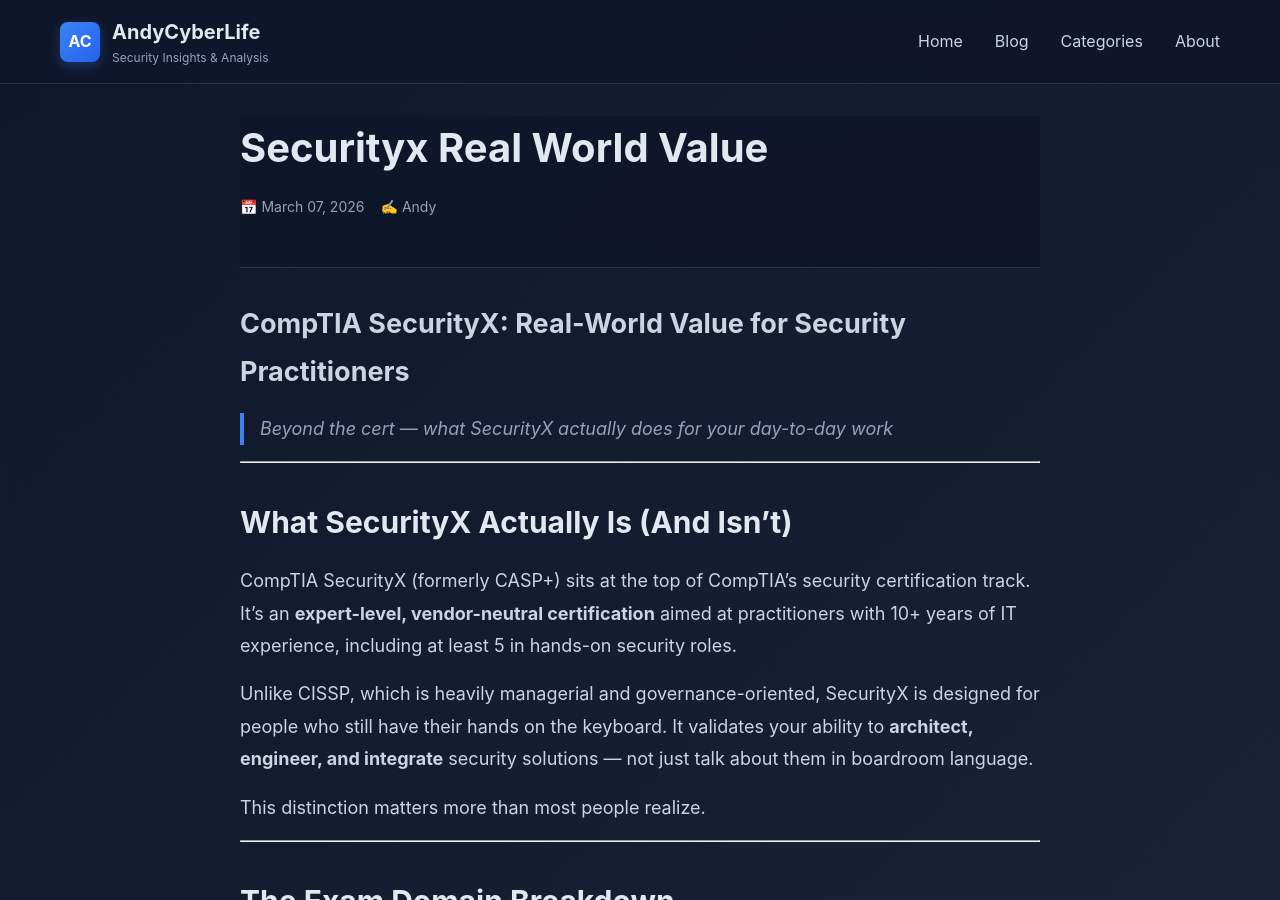
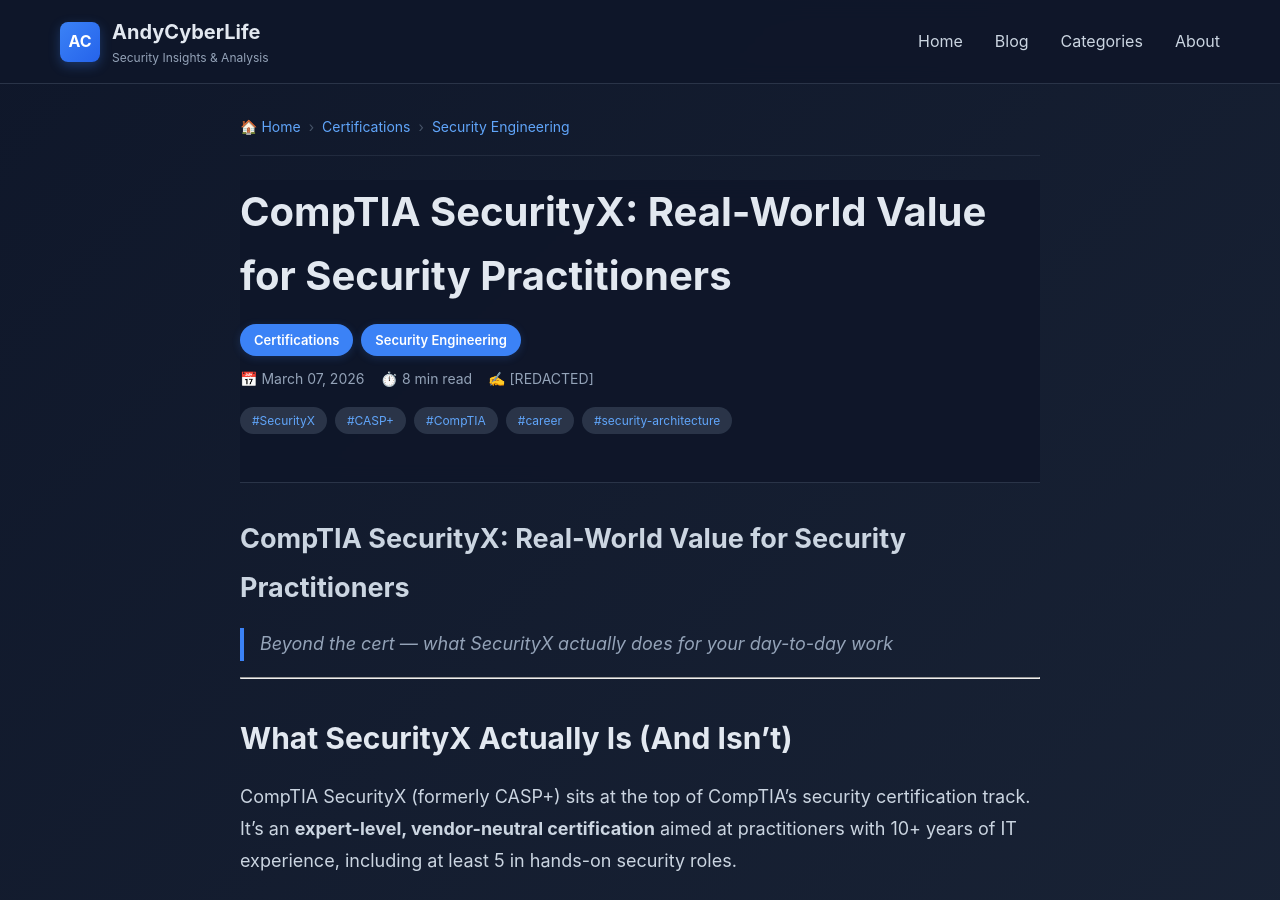
Before and after one commit to sinocikid/sinocikid.github.io, a Jekyll site: the page built from _posts/2026-03-07-securityx-real-world-value.md, in a window 1280 px wide and 900 px high. Built offline with Jekyll 4.4.1, drawn with Linux system fonts in a browser that asks for light colours.

Commit message:
Add Jekyll front matter to SecurityX post
Co-Authored-By: Claude Sonnet 4.6 <noreply@anthropic.com>

```diff
--- a/_posts/2026-03-07-securityx-real-world-value.md
+++ b/_posts/2026-03-07-securityx-real-world-value.md
@@ -1,3 +1,20 @@
+---
+title: "CompTIA SecurityX: Real-World Value for Security Practitioners"
+date: 2026-03-07
+author: "[REDACTED]"
+categories:
+- "Certifications"
+- "Security Engineering"
+tags:
+- "SecurityX"
+- "CASP+"
+- "CompTIA"
+- "career"
+- "security-architecture"
+description: "Beyond the cert — what SecurityX actually does for your day-to-day work as a security practitioner."
+read_time: 8
+---
+
 # CompTIA SecurityX: Real-World Value for Security Practitioners
 
 > *Beyond the cert — what SecurityX actually does for your day-to-day work*
```
